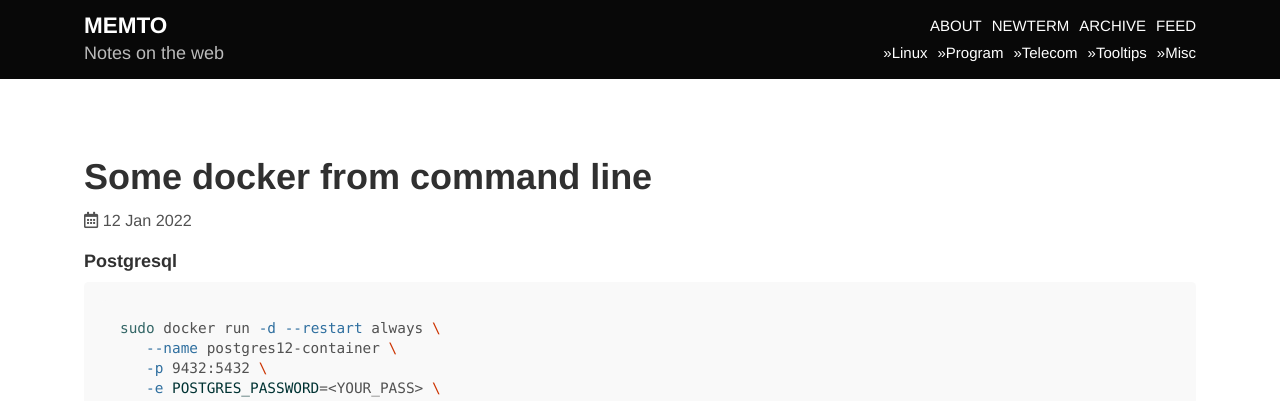
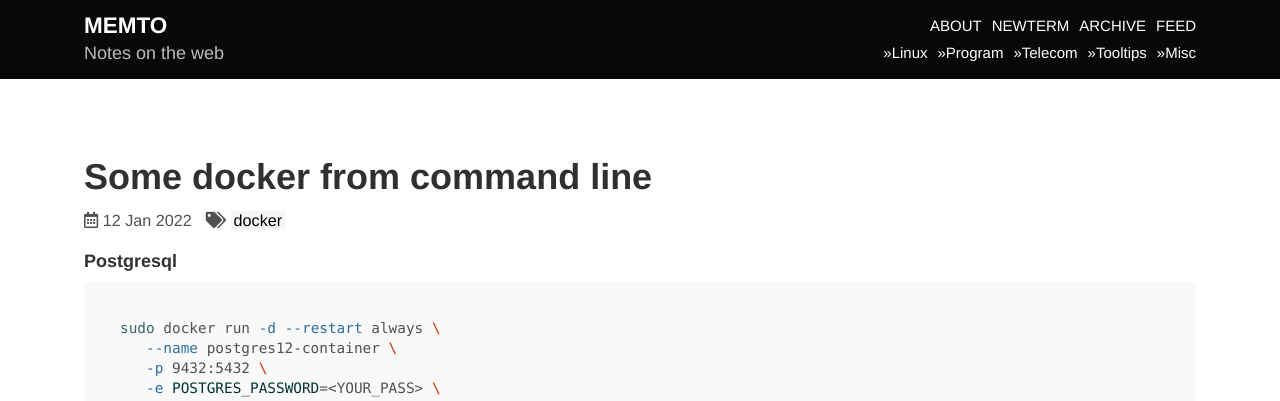
Before and after one commit to memto/memto.github.io, a Jekyll site: the page built from _posts/2022-01-12-some-docker-from-command-line.md, in a window 1280 px wide. Shown: the top 401 px of the page. Built offline with Jekyll 4.4.1, drawn with Linux system fonts in a browser that asks for light colours; nearby versions of some CDN libraries; comment, search, counter and statistics services are not loaded.

Commit message:
Update 2022-01-12-some-docker-from-command-line.md

```diff
--- a/_posts/2022-01-12-some-docker-from-command-line.md
+++ b/_posts/2022-01-12-some-docker-from-command-line.md
@@ -4,6 +4,12 @@
 comments: true
 published: true
 title: Some docker from command line
+categories:
+  - linux
+  - program
+  - tooltips
+tags:
+  - docker
 ---
 #### Postgresql
 
```
